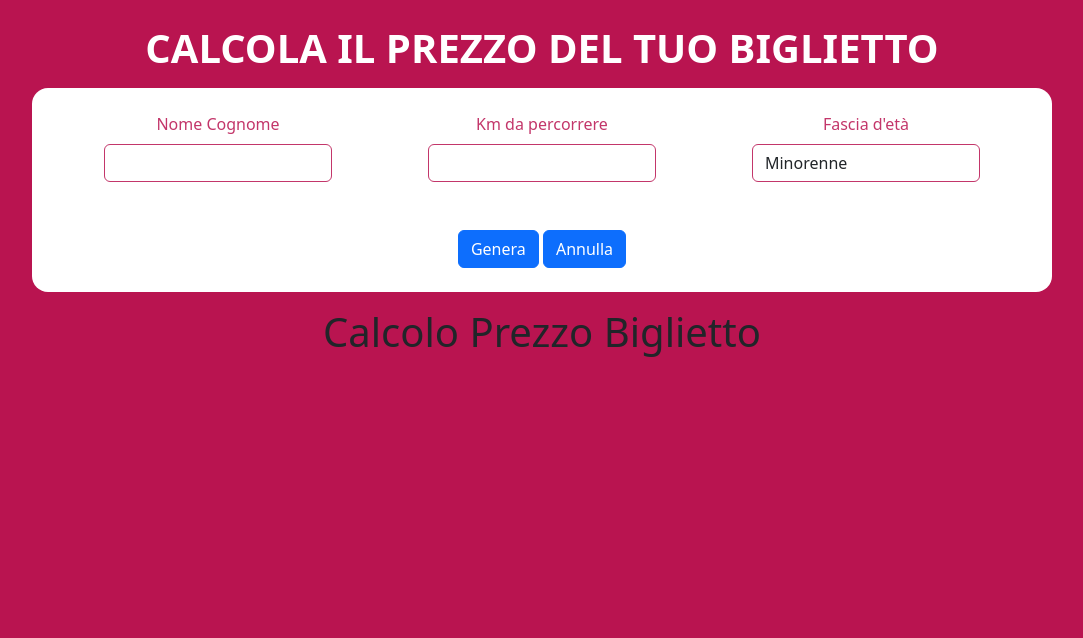
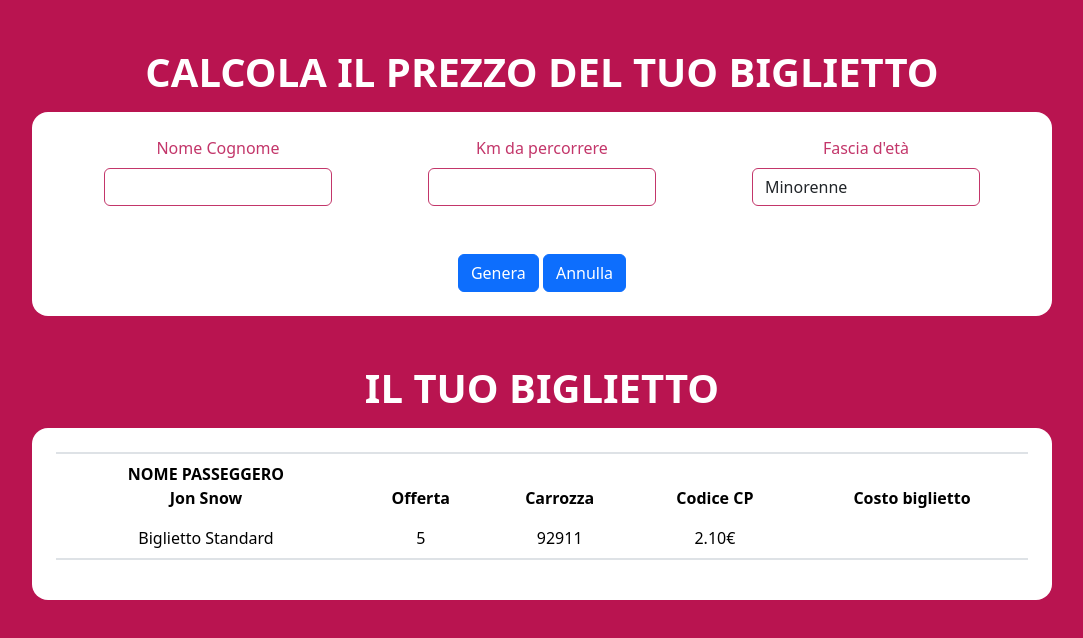
Before and after one commit to B0G0N1/js-biglietto-treno-form, a plain HTML site: page index.html in a window 1280 px wide. Shown: the whole page, without its empty margins (98-1181 px from the left). Drawn offline with nearby package versions, Linux system fonts and the light colour scheme.

Commit message:
[UPD] Start create ticket table

```diff
--- a/css/style.css
+++ b/css/style.css
@@ -16,3 +16,14 @@ body {
 .reddish-pink_border {
     border-color: #c3366a;
 }
+
+.ticket_table table,
+.ticket_table th,
+.ticket_table td {
+    border: none;
+}
+
+table {
+    border-top: 2px solid #000000;
+    border-bottom: 2px solid #000000;
+}
--- a/index.html
+++ b/index.html
@@ -8,21 +8,21 @@
     <title>Biglietto del Treno</title>
 </head>
 <body>
-    <div class="container mt-4 text-center">
+    <div class="container text-center">
         <!-- SEZIONE FORM INSERIMENTO DATI -->
-        <h1 class="fw-bold text-white">CALCOLA IL PREZZO DEL TUO BIGLIETTO</h1>
+        <h1 class="fw-bold text-white mt-5">CALCOLA IL PREZZO DEL TUO BIGLIETTO</h1>
         <div class="row ticket_form bg-white rounded-4 mx-5 my-3 p-4">
-            <div class="col-4 px-5">
+            <div class="col-12 col-lg-4 px-5">
                 <!-- Input per il numero di chilometri da percorrere -->
                 <label for="distance" class="form-label reddish-pink">Nome Cognome</label>
                 <input type="number" class="form-control reddish-pink_border" id="distance" name="distance">
             </div>
-            <div class="col-4 px-5">
+            <div class="col-12 col-lg-4 px-5">
                 <!-- Input per il numero di chilometri da percorrere -->
                 <label for="distance" class="form-label reddish-pink">Km da percorrere</label>
                 <input type="number" class="form-control reddish-pink_border" id="distance" name="distance">
             </div>
-            <div class="col-4 px-5">
+            <div class="col-12 col-lg-4 px-5">
                 <label for="age" class="form-label reddish-pink">Fascia d'età</label>
                 <select id="age" class="form-control reddish-pink_border" name="age">
                     <option value="minorenne">Minorenne</option>
@@ -36,9 +36,28 @@
                 <button type="submit" class="btn btn-primary" onclick="reset_form()">Annulla</button>
             </div>
         </div>
-        <!-- RIGA STAMPA BIGLIETTO -->
-        <div class="row">
-            <h1>Calcolo Prezzo Biglietto</h1>
+        <!-- SEZIONE "IL TUO BIGLIETTO" -->
+        <h1 class="fw-bold text-white mt-5">IL TUO BIGLIETTO</h1>
+        <div class="row ticket_form bg-white rounded-4 mx-5 my-3 p-4">
+            <table class="ticket_table table">
+                <thead>
+                    <tr>
+                        <th class="name-column" rowspan="2">NOME PASSEGGERO<br>Jon Snow</th>
+                        <th class="details-header">Offerta</th>
+                        <th class="details-header">Carrozza</th>
+                        <th class="details-header">Codice CP</th>
+                        <th class="details-header">Costo biglietto</th>
+                    </tr>
+                </thead>
+                <tbody>
+                    <tr class="details-row">
+                        <td>Biglietto Standard</td>
+                        <td>5</td>
+                        <td>92911</td>
+                        <td>2.10€</td>
+                    </tr>
+                </tbody>
+            </table>
         </div>
     </div>
 
```
